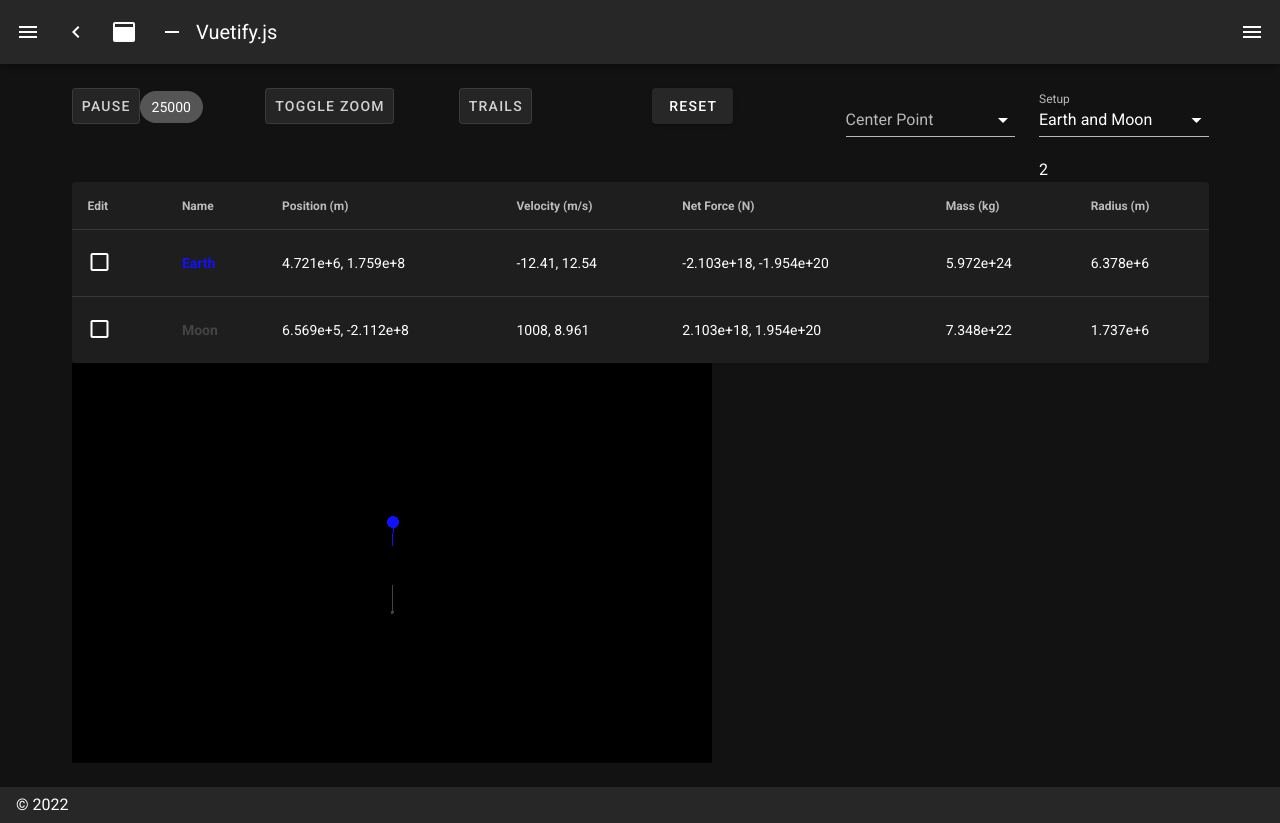
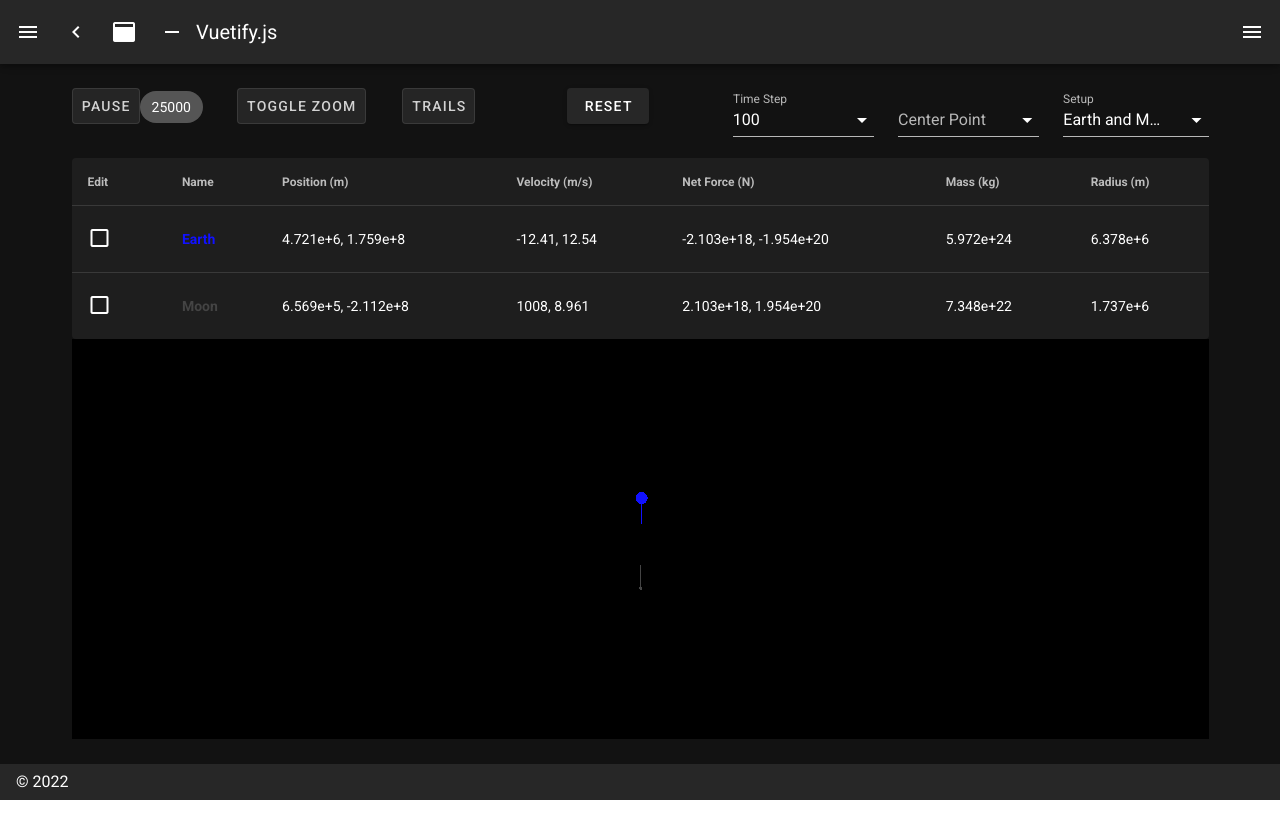
Before and after one commit to GrantErickson/Gravity, a Nuxt app: page /gravity in a window 1280 px wide. After the commit the page ends 800 px from the top, so only its background shows below. Built offline with nearby package versions, Linux system fonts and the light colour scheme.

Commit message:
Add Binary. Add selectable time step. Full width.

```diff
--- /dev/null
+++ b/models/binary.ts
@@ -0,0 +1,42 @@
+import Body from "~/models/body";
+import Vector from "~/models/vector";
+import Setup from "~/models/setup";
+
+export default class Binary implements Setup {
+  title = "Binary";
+
+  bodies(): Body[] {
+    let result: Body[] = [];
+    result.push(
+      new Body(
+        "Planet 1",
+        new Vector(-5e8, 0.0),
+        new Vector(0, -550),
+        7.97219e24,
+        6.378e6,
+        0x1111ff
+      ) // Not sure why it needs a negative y velocity to stay more centered.
+    );
+    result.push(
+      new Body(
+        "Planet 2",
+        new Vector(5e8, 0.0),
+        new Vector(0, 550),
+        7.97219e24,
+        6.378e6,
+        0xff33aa
+      ) // Not sure why it needs a negative y velocity to stay more centered.
+    );
+    result.push(
+      new Body(
+        "Center",
+        new Vector(0, 0.0),
+        new Vector(0, 0),
+        7.97219e14,
+        6.378e6,
+        0x88ff44
+      ) // Not sure why it needs a negative y velocity to stay more centered.
+    );
+    return result;
+  }
+}
--- a/pages/gravity.vue
+++ b/pages/gravity.vue
@@ -21,6 +21,9 @@
         <v-btn @click="reset">Reset</v-btn>
       </v-col>
       <v-col>
+        <v-select v-model="dt" :items="dtValues" label="Time Step"></v-select>
+      </v-col>
+      <v-col>
         <v-select
           v-model="centerOnBody"
           :items="bodies"
@@ -39,10 +42,9 @@
           return-object
           @change="reset"
         ></v-select>
-        {{ activeBodies.length }}
       </v-col>
     </v-row>
-    <v-simple-table>
+    <v-simple-table id="table">
       <template v-slot:default>
         <thead @click="tableHidden = !tableHidden">
           <tr>
@@ -186,6 +188,7 @@ import Setup from "~/models/setup";
 import EarthMoonAndOthers from "~/models/earthMoonAndOthers";
 import EarthMoon from "~/models/earthMoon";
 import Chaos from "~/models/chaos";
+import Binary from "~/models/binary";
 import Vector from "~/models/vector";
 
 @Component
@@ -219,6 +222,7 @@ export default class Gravity extends Vue {
     this.setups.push(new EarthMoon());
     this.setups.push(new EarthMoonAndOthers());
     this.setups.push(new Chaos());
+    this.setups.push(new Binary());
   }
 
   mounted() {
@@ -243,14 +247,17 @@ export default class Gravity extends Vue {
     const scene = new Scene();
     const camera = new PerspectiveCamera(
       75,
-      window.innerWidth / window.innerHeight,
+      document.getElementById("table")!.clientWidth / (window.innerHeight / 2),
       0.1,
       1000
     );
     let geometryMapping: any = {};
 
     const renderer = new WebGLRenderer();
-    renderer.setSize(window.innerWidth / 2, window.innerHeight / 2);
+    renderer.setSize(
+      document.getElementById("table")!.clientWidth,
+      window.innerHeight / 2
+    );
     document.getElementById("view")!.appendChild(renderer.domElement);
 
     for (let body of this.bodies) {
@@ -436,5 +443,9 @@ export default class Gravity extends Vue {
       }
     }
   }
+
+  dtValues = [
+    1, 5, 10, 50, 75, 100, 250, 500, 750, 1000, 5000, 10000, 50000, 100000,
+  ];
 }
 </script>
```
